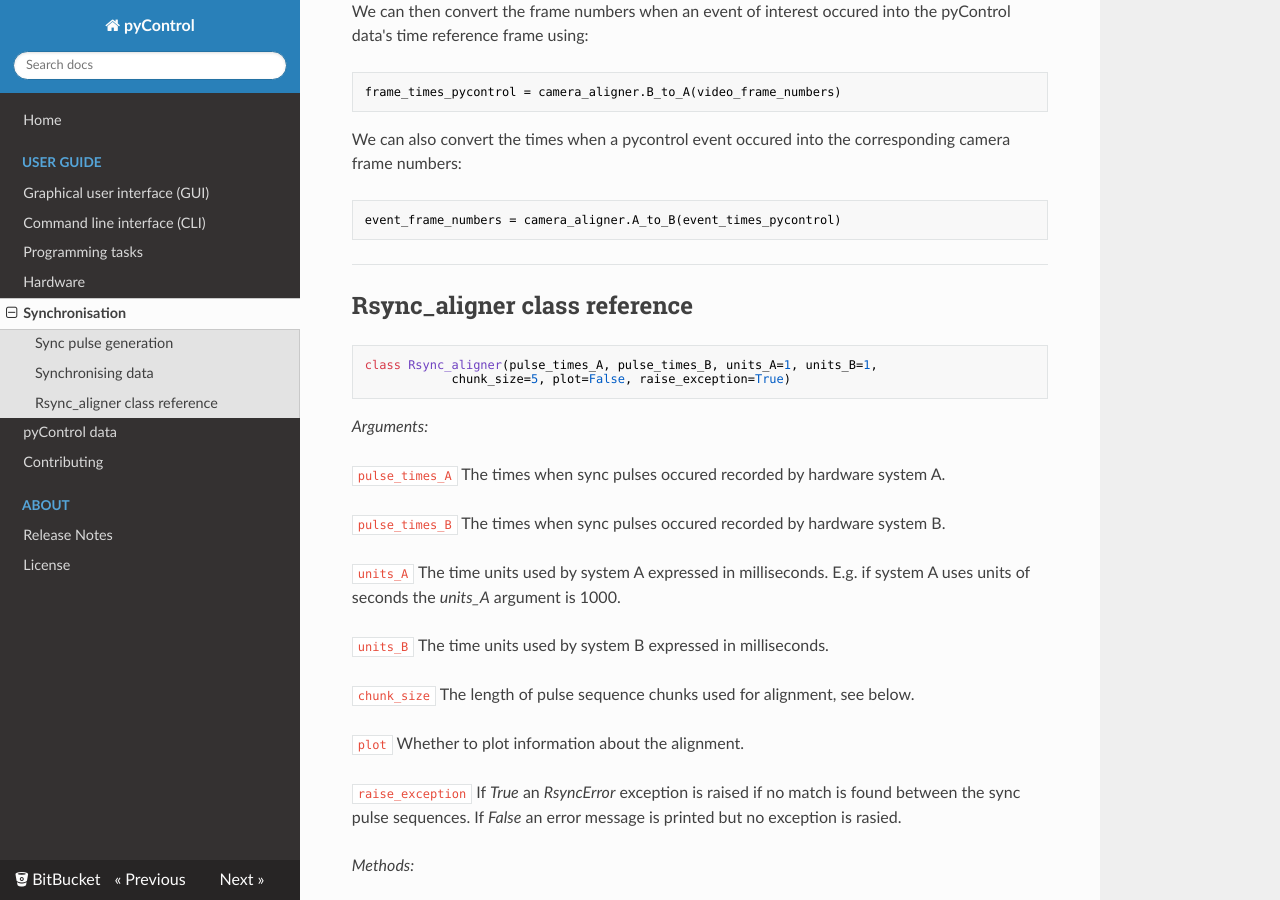
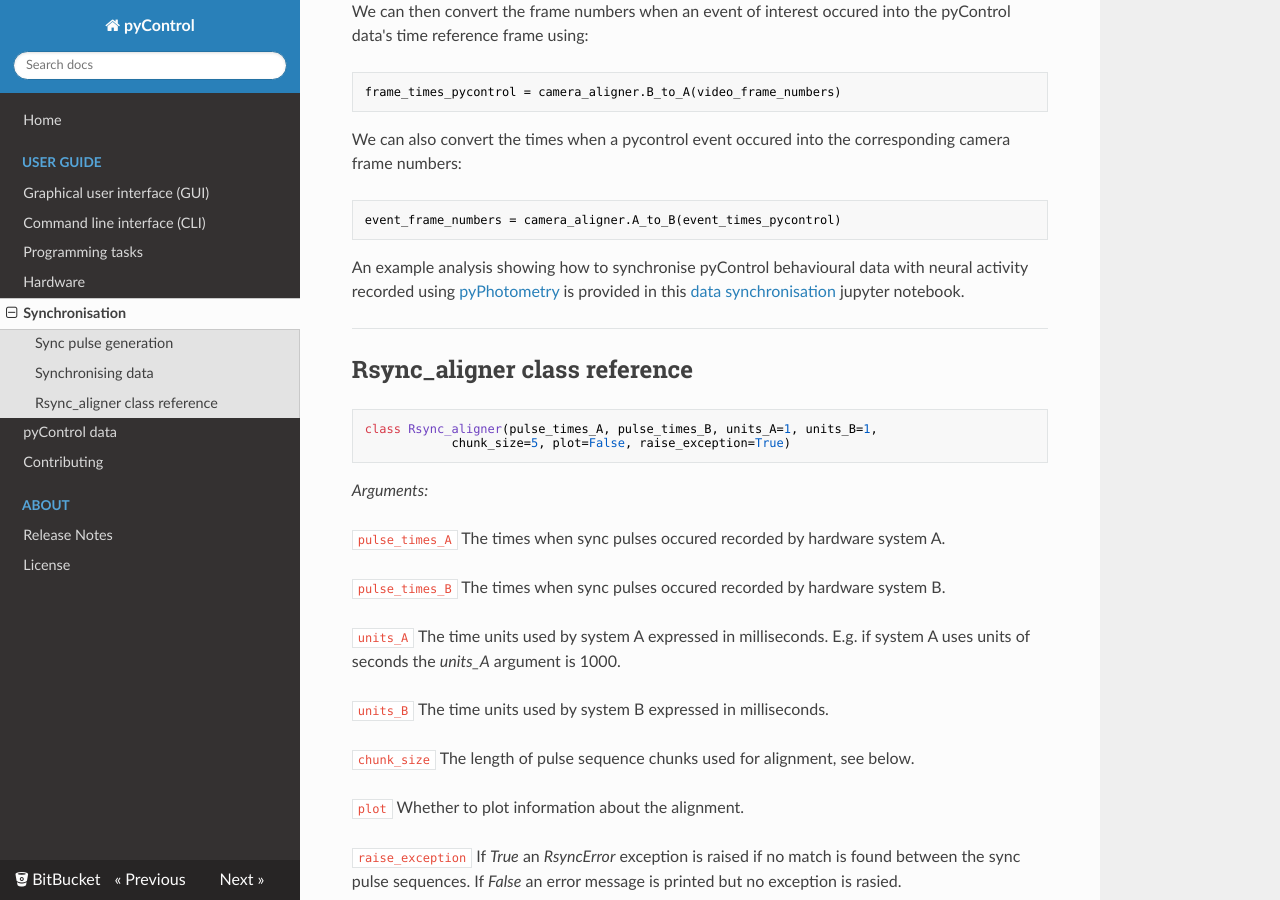
Before and after one commit to pyControl/docs, an MkDocs documentation site: the page built from docs/user-guide/synchronisation.md, in a window 1280 px wide and 900 px high, scrolled down 2384 px. Built offline with MkDocs 1.6.1, drawn with Linux system fonts in a browser that asks for light colours; nearby versions of some CDN libraries.

Commit message:
- Added link to synchronisation example notebook.

````diff
--- a/docs/user-guide/synchronisation.md
+++ b/docs/user-guide/synchronisation.md
@@ -77,6 +77,8 @@ We can also convert the times when a pycontrol event occured into the correspond
 event_frame_numbers = camera_aligner.A_to_B(event_times_pycontrol)
 ```
 
+An example analysis showing how to synchronise pyControl behavioural data with neural activity recorded using [pyPhotometry](https://pyphotometry.readthedocs.io/en/latest/) is provided in this [data synchronisation](https://github.com/ThomasAkam/data_synchronisation/blob/master/data_synchronisation.ipynb) jupyter notebook.
+
 ---
 
 ## Rsync_aligner class reference
````
